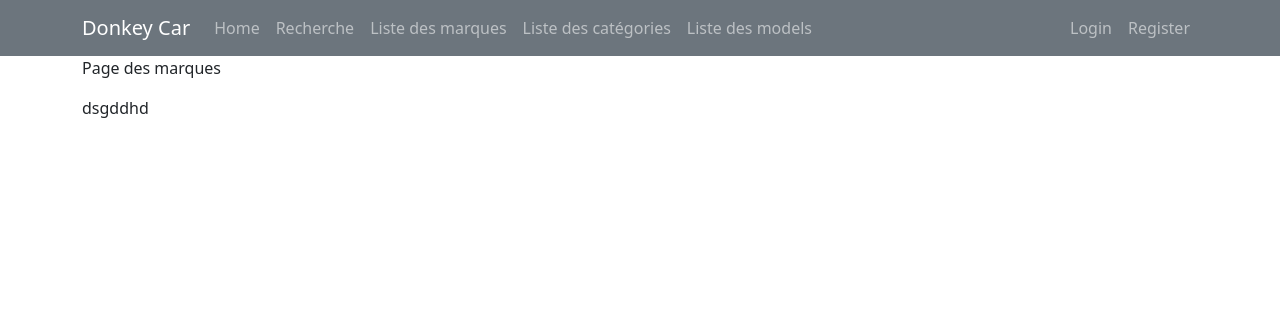
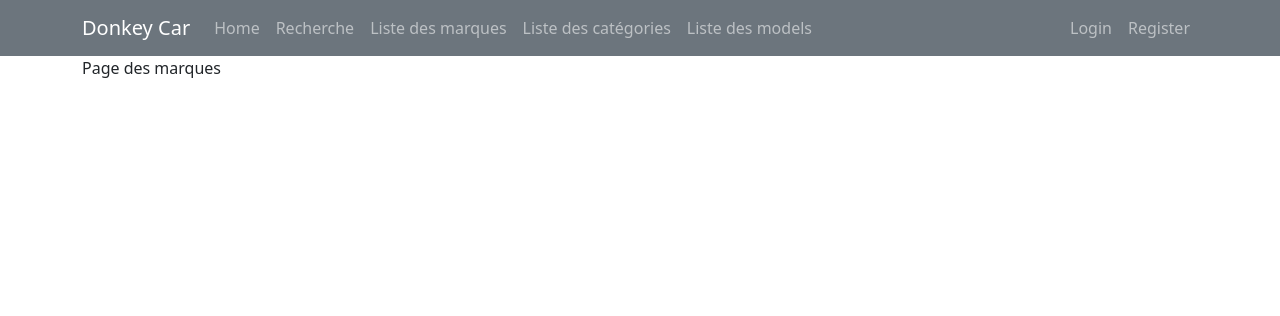
Before and after one commit to enPausee/DonkeyCar, a PHP site: template src/Views/brand/index.php in a window 1280 px wide. Shown: the top 316 px of the page. Run offline with PHP 8.4, Linux system fonts and the light colour scheme; the template is opened without the code that fills it, so the values that code supplies are empty; some libraries are stand-ins or nearby versions.

Commit message:
correction de texte dessai

```diff
--- a/src/Views/brand/index.php
+++ b/src/Views/brand/index.php
@@ -4,5 +4,3 @@
     <li><a href="brand/show/<?=$brand->id?>"><?=$brand->name?></a></li>
     <?php endforeach?>
 </ul>
-
-<p>dsgddhd</p>
--- a/src/Views/search/index.php
+++ b/src/Views/search/index.php
@@ -18,5 +18,3 @@
     </option>
     <?php endforeach?>
 </select>
-
-<p>dsgddhd</p>
```
